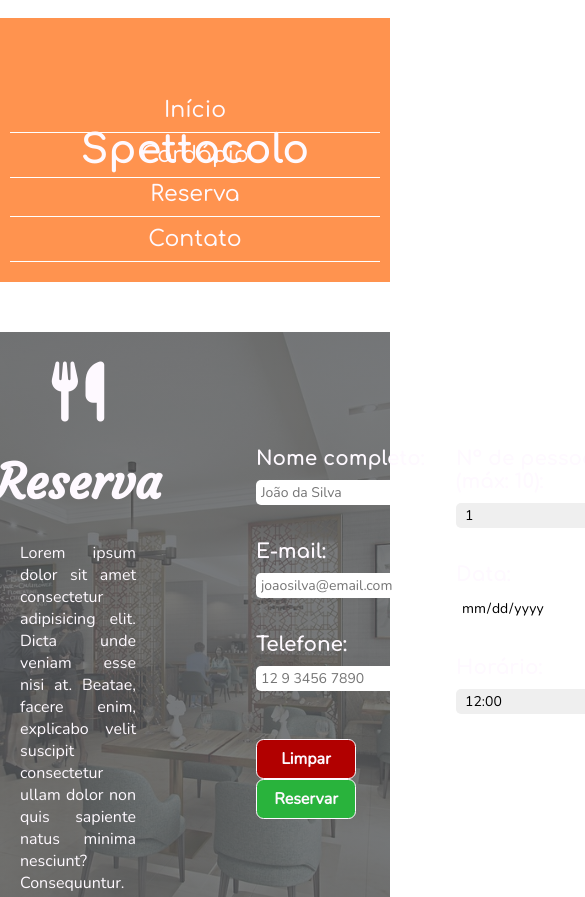
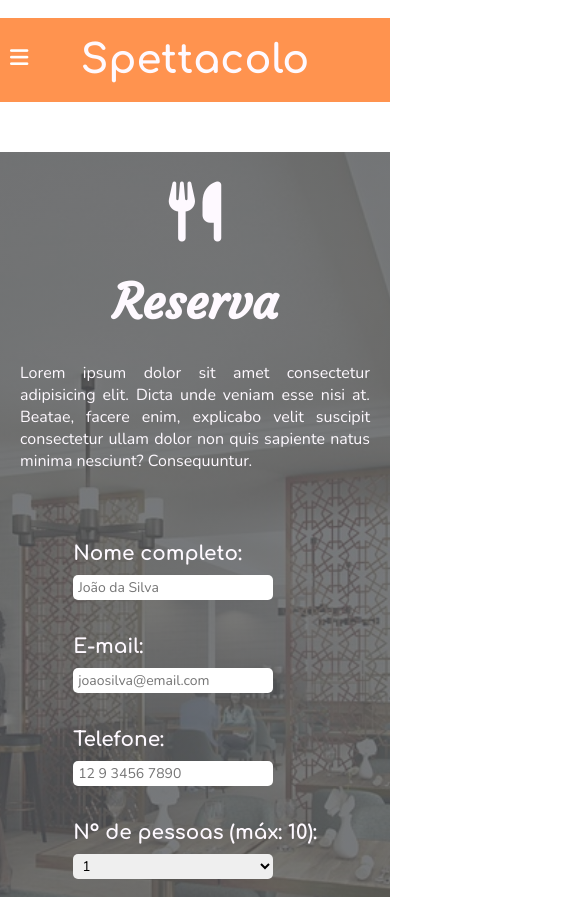
Before and after one commit to MatheusVZambon/restaurante-responsivo, a plain HTML site: page reserva.html in a window 390 px wide. Shown: the top 897 px of the page, 585 px wide, since content can reach past the window. Drawn offline with nearby package versions, Linux system fonts and the light colour scheme.

Commit message:
Página de reserva responsiva

```diff
--- a/reserva.html
+++ b/reserva.html
@@ -15,22 +15,23 @@
     <header>
         <nav class="header-nav" id="header-nav">
             <ul class="header-nav-menu">
-                <a href="./index.html" class="header-nav-menu-link">
-                    <li class="header-nav-menu-item">Início</li>
+                <a href="./index.html" class="header-nav-menu-link init-display-mobile change-control">
+                    <li class="header-nav-menu-item" id="first-of-nav">Início</li>
                 </a>
-                <a href="./menu.html" class="header-nav-menu-link">
+                <a href="./menu.html" class="header-nav-menu-link init-display-mobile change-control">
                     <li class="header-nav-menu-item">Cardápio</li>
                 </a>
             </ul>
-            <h1 class="header-nav-logo">Spettacolo</h1>
+            <h1 class="header-nav-logo" id="header-logo">Spettacolo</h1>
             <ul class="header-nav-menu">
-                <a href="./reserva.html" class="header-nav-menu-link">
+                <a href="./reserva.html" class="header-nav-menu-link init-display-mobile change-control">
                     <li class="header-nav-menu-item">Reserva</li>
                 </a>
-                <a href="./contato.html" class="header-nav-menu-link">
+                <a href="./contato.html" class="header-nav-menu-link init-display-mobile change-control">
                     <li class="header-nav-menu-item">Contato</li>
                 </a>
             </ul>
+            <h2 class="header-nav-mobile-menu-trigger"><i class="fa-solid fa-bars" onclick="showMobileMenu();"></i></h2>
         </nav>
     </header>
     <main id="main-bkg">
--- a/style/media-queries.css
+++ b/style/media-queries.css
@@ -413,3 +413,54 @@ SUMÁRIO
     }
 
 }
+
+
+/* 3. Reserva */
+
+@media only screen and (max-width: 1085px){
+    .main-booking-form{
+        padding: 30px 50px;
+    }
+}
+
+@media only screen and (max-width: 915px){
+    .main-booking-form{
+        padding: 30px 25px;
+    }
+}
+
+@media only screen and (max-width: 830px){
+    .main-booking-form{
+        padding: 30px 10px;
+    }
+}
+
+@media only screen and (max-width: 780px){
+    .main-booking{
+        grid-template-columns: 100%;
+    }
+    .main-booking-form{
+        padding: 30px 100px;
+    }
+}
+
+@media only screen and (max-width: 650px){
+    .main-booking-form{
+        padding: 30px 40px;
+    }
+}
+
+@media only screen and (max-width: 535px){
+    .main-booking-form{
+        padding: 30px 20px;
+    }
+}
+
+@media only screen and (max-width: 495px){
+    .main-booking-form{
+        align-items: center;
+    }
+    .form-container{
+        flex-direction: column;
+    }
+}
```
